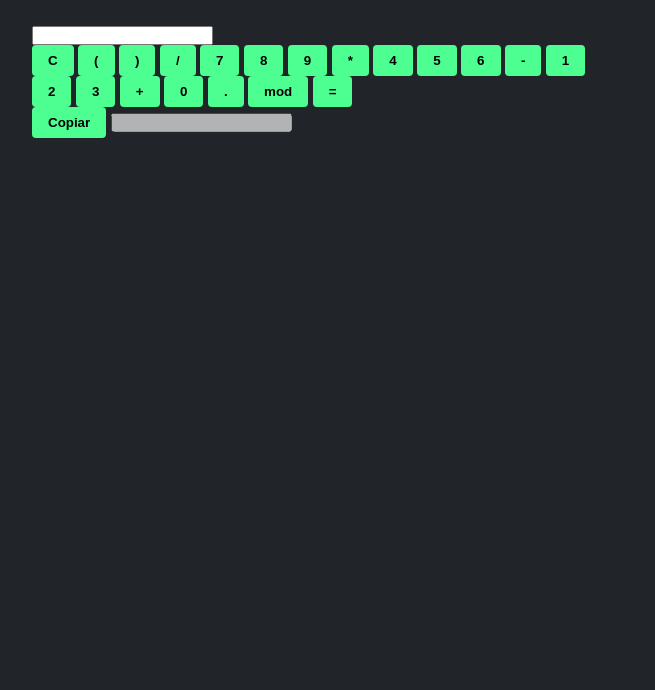
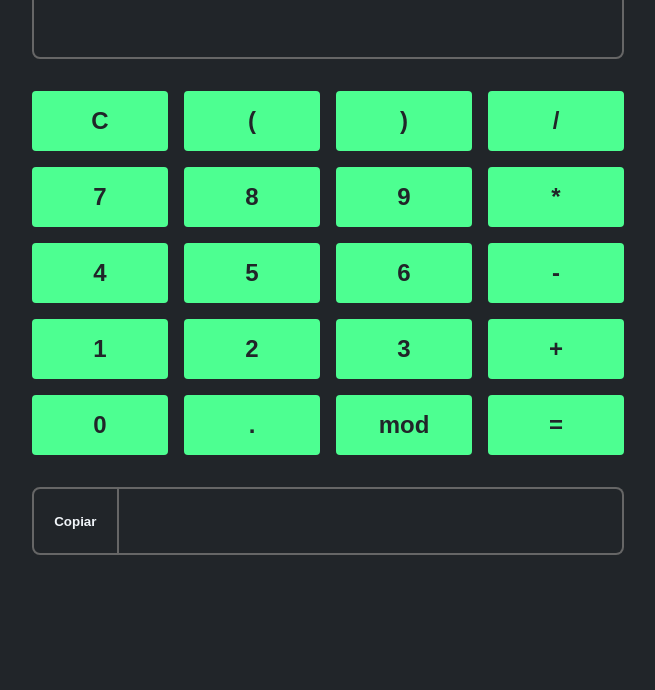
Before and after one commit to fabriciosousa221/-Calculadora-Js, a plain HTML site: page index.html in a window 1280 px wide. Shown: the part 110-800 px from the top of the page, without its empty margins (312-967 px from the left). Drawn offline with Linux system fonts and the light colour scheme.

Commit message:
Update style.css

```diff
--- a/src/css/style.css
+++ b/src/css/style.css
@@ -4,18 +4,18 @@
     box-sizing: border-box;
 }
 
-:root{
+:root {
     --bg-color: #212529;
     --border-color: #666;
     --font-color: #f1f5f9;
     --primary-color: #4dff91;
     --error-color: #ff0043;
 }
+
 body {
     background-color: var(--bg-color);
     color: var(--font-color);
-    font-family: "Unbutu", sans-serif;
-
+    font-family: "Ubuntu", sans-serif;
 }
 
 main {
@@ -35,7 +35,8 @@ header {
     border: .125rem solid var(--font-color);
     color: var(--font-color);
 }
-#themeSwitcher:hover{
+
+#themeSwitcher:hover {
     background-color: var(--font-color);
     color: var(--bg-color);
 }
@@ -48,3 +49,72 @@ button {
     padding: .5rem 1rem;
     transition: .15s;
 }
+
+input {
+    background-color: var(--bg-color);
+    border: 2px solid var(--border-color);
+    border-radius: .5rem;
+    color: var(--font-color);
+    display: block;
+    font-size: 1.75rem;
+    margin: 0 auto;
+    padding: 1rem;
+    text-align: end;
+    width: 100%;
+}
+
+#keys {
+    display: grid;
+    grid-template-columns: 1fr 1fr 1fr 1fr;
+    gap: 1rem;
+    margin: 2rem 0;
+}
+
+#keys button {
+    color: var(--bg-color);
+    cursor: pointer;
+    font-size: 1.5rem;
+    padding: 1rem;
+}
+
+#keys button:hover {
+    filter: brightness(0.8);
+}
+
+#result {
+    border-width: 2px 2px 2px 0;
+    border-radius: 0 .5rem .5rem 0;
+}
+
+#copyToClipboard {
+    background-color: transparent;
+    border: solid var(--border-color);
+    border-width: 2px;
+    border-radius: .5rem 0 0 .5rem;
+    color: var(--font-color);
+    cursor: pointer;
+    display: block;
+    height: 4.25rem;
+    width: 6rem;
+}
+
+.flex {
+    display: flex;
+}
+
+.align-center {
+    align-items: center;
+}
+
+.justify-between {
+    justify-content: space-between;
+}
+
+.error {
+    background-color: var(--error-color);
+}
+
+.success {
+    border-color: var(--primary-color) !important;
+    color: var(--primary-color) !important;
+}
```
